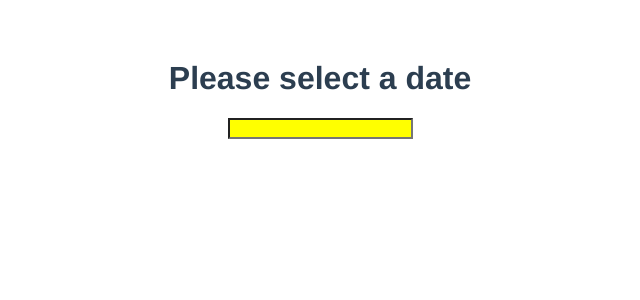
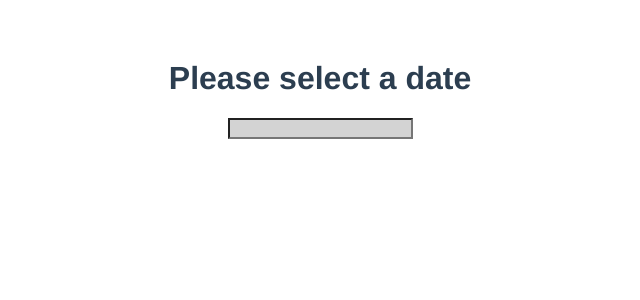
Before and after one commit to RayDabbah/vue3-datepicker, a Vue app: page / in a window 1280 px wide. Shown: the top 300 px of the page, without its empty margins (320-960 px from the left). Built offline with nearby package versions, Linux system fonts and the light colour scheme.

Commit message:
styling fixes

```diff
--- a/src/App.vue
+++ b/src/App.vue
@@ -5,7 +5,7 @@
     @input="setDate"
     :value="date"
     :openOnDate="new Date(2021, 6)"
-    :inputStyle="{background: 'yellow'}"
+    :inputStyle="{background: 'lightgrey'}"
   />
 </template>
 
--- a/src/components/DatePicker.vue
+++ b/src/components/DatePicker.vue
@@ -1,7 +1,13 @@
 <template>
-  <input @click="open = !open" :style="inputStyle" type="text" readonly :value="selectedDate?.toLocaleDateString()">
-  <div ref="calendar">
-    <div  v-if="open" class="calendar-wrapper">
+  <div class="calendar-root">
+    <input
+      @click="open = !open"
+      :style="inputStyle"
+      type="text"
+      readonly
+      :value="selectedDate?.toLocaleDateString()">
+    <div style="position: relative" ref="calendar">
+      <div v-if="open" class="calendar-wrapper">
         <header>
           <div
               @click="() => setMonth('-')"
@@ -38,6 +44,7 @@
               class="cell"
               v-for="n in (numberOfCells - amountOfDaysInMonth - startDate)"
           ></div>
+        </div>
       </div>
     </div>
   </div>
@@ -117,7 +124,7 @@ export default {
   },
   mounted() {
     document.addEventListener('click', ({target}) => {
-      if(target.contains(this.$refs.calendar)){
+      if (target.contains(this.$refs.calendar)) {
         this.open = false;
       }
     })
@@ -126,17 +133,23 @@ export default {
 </script>
 
 <style scoped>
+.calendar-root{
+  width: max-content;
+  position: relative;
+  display: inline-block;
+}
 header {
   display: flex;
   justify-content: space-between;
 }
 
 .calendar-wrapper {
-  margin: 0 auto;
   width: max-content;
   box-shadow: #8080801f 3px 3px 5px;
   padding: .3rem;
   border-radius: 4px;
+  position: absolute;
+  left: 20%;
 }
 
 .calendar {
```
Lines whose indentation alone changed are shown as unchanged.
